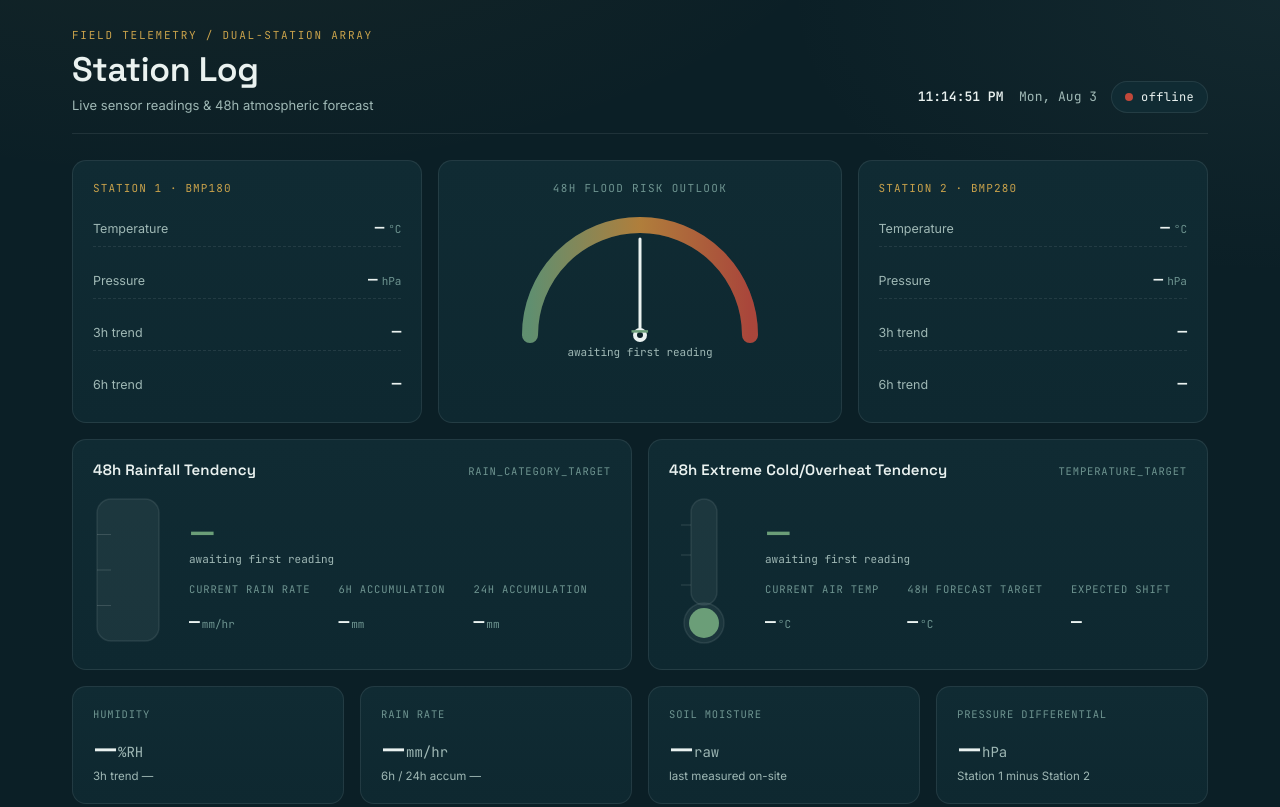
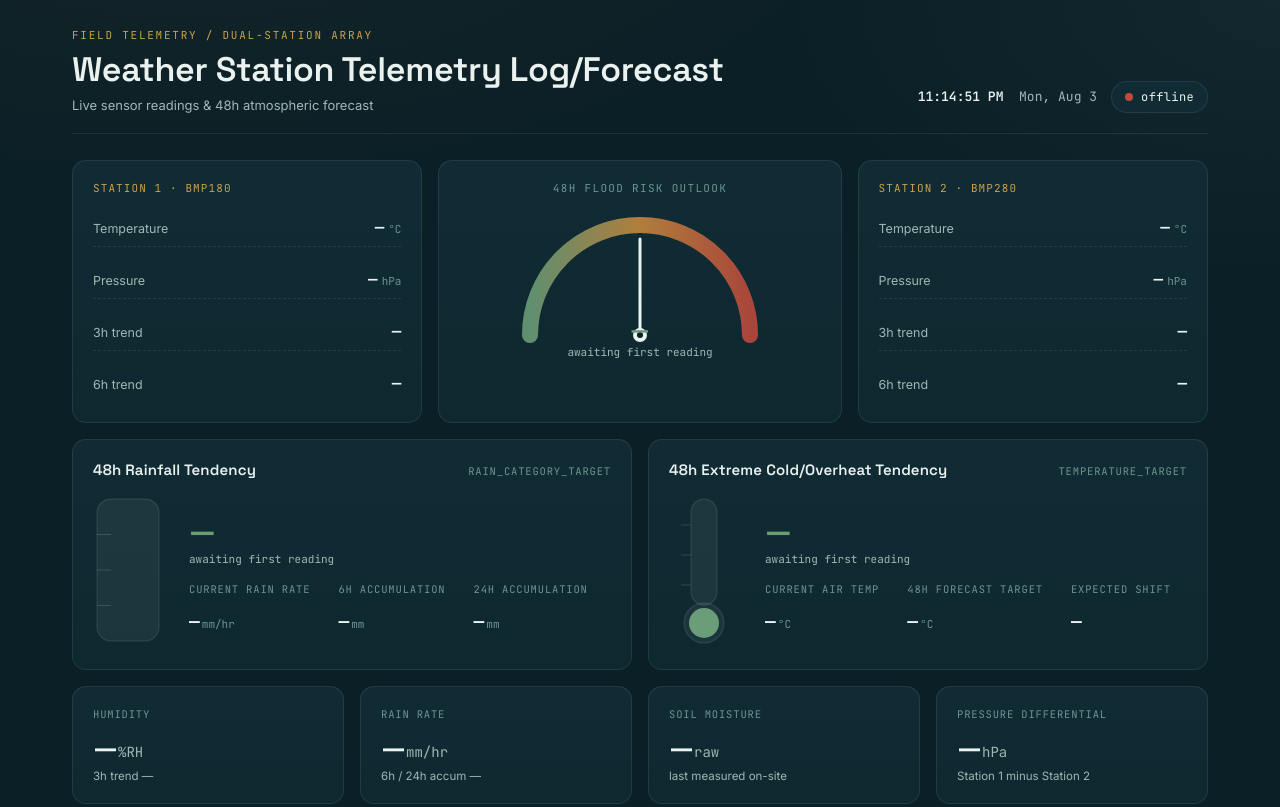
Before and after one commit to Shegzz12/weather-station-prediction, a plain HTML site: page static/index.html in a window 1280 px wide. Shown: the top 807 px of the page. Drawn offline with nearby package versions, Linux system fonts and the light colour scheme; no server answers.

Commit message:
Update index.html

```diff
--- a/static/index.html
+++ b/static/index.html
@@ -445,7 +445,7 @@
   <header class="top">
     <div class="brand">
       <span class="eyebrow">Field Telemetry / Dual-Station Array</span>
-      <h1>Station Log</h1>
+      <h1>Weather Station Telemetry Log/Forecast</h1>
       <span class="sub">Live sensor readings &amp; 48h atmospheric forecast</span>
     </div>
     <div class="status-cluster">
```
